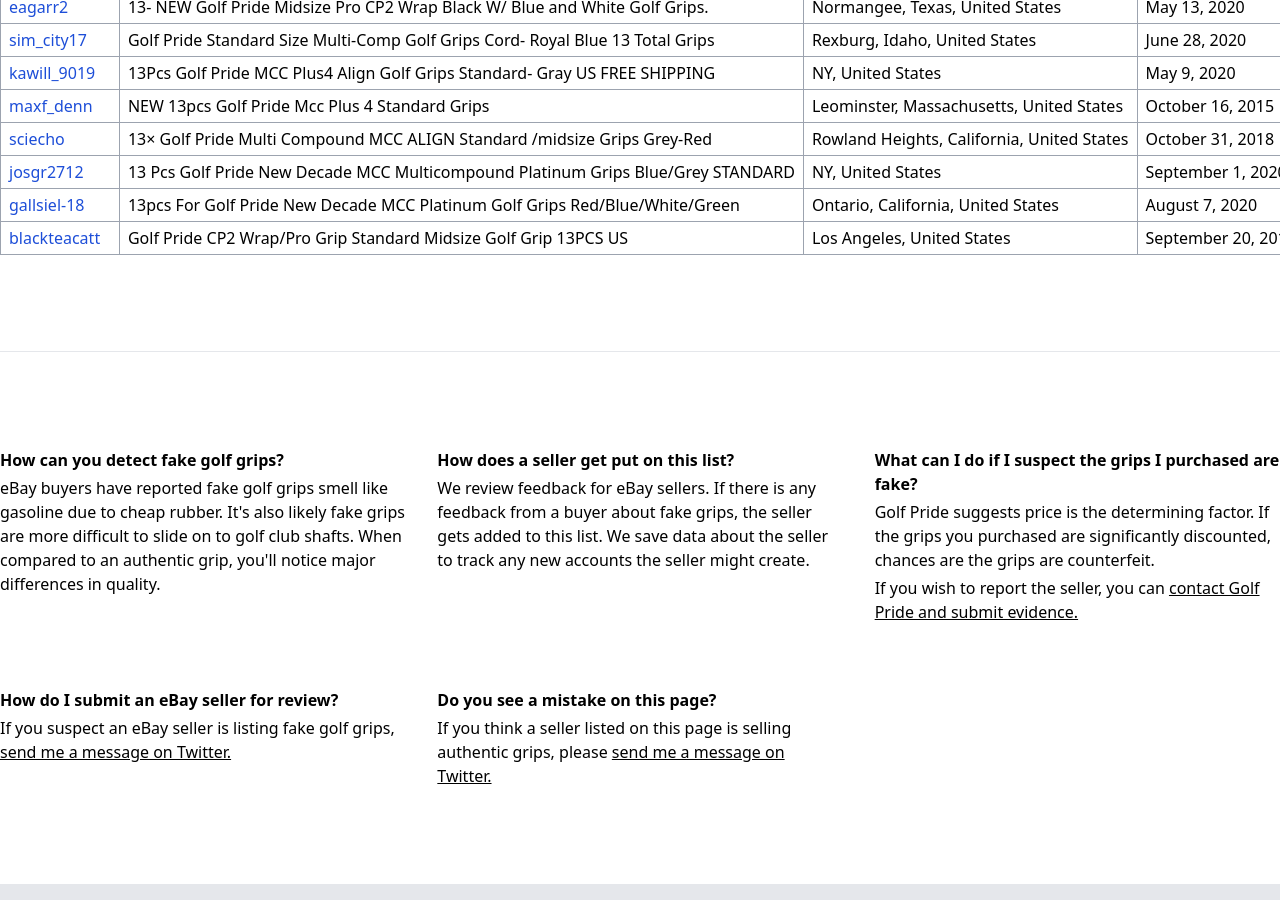
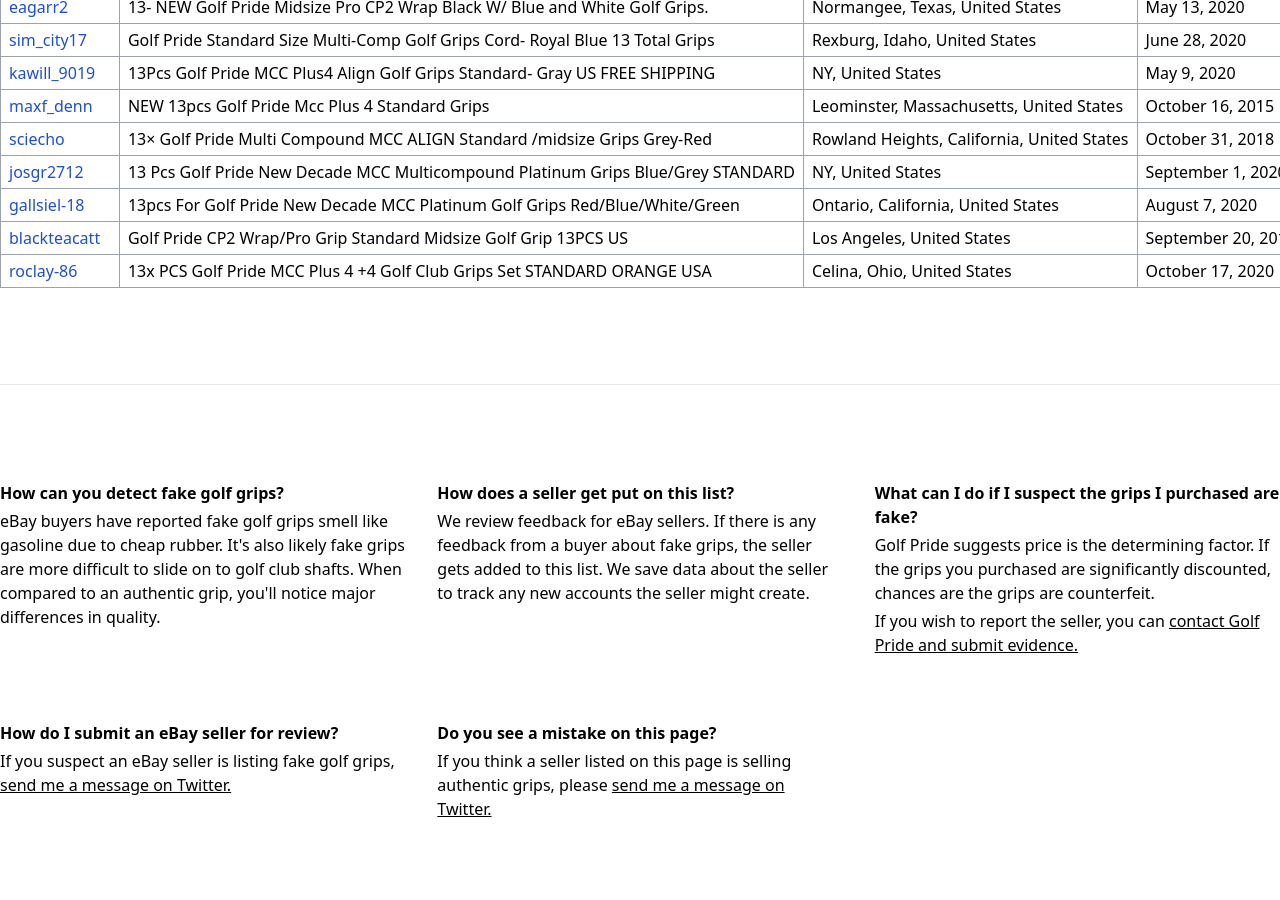
Before and after one commit to djhopper01/fakegolfgrips, a Jekyll site: the page built from docs/index.html, in a window 1280 px wide and 900 px high, scrolled down 779 px. Built offline with Jekyll 4.4.1, drawn with Linux system fonts in a browser that asks for light colours; comment, search, counter and statistics services are not loaded.

Commit message:
Update sellers.yml

```diff
--- a/docs/_data/sellers.yml
+++ b/docs/_data/sellers.yml
@@ -171,3 +171,10 @@
   title: Golf Pride CP2 Wrap/Pro Grip Standard Midsize Golf Grip 13PCS US
   price: $64.99
   created_on: September 20, 2014
+
+- username: roclay-86
+  profile: https://www.ebay.com/usr/roclay-86
+  location: Celina, Ohio, United States
+  title: 13x PCS Golf Pride MCC Plus 4 +4 Golf Club Grips Set STANDARD ORANGE USA
+  price: $56.59
+  created_on: October 17, 2020
```
